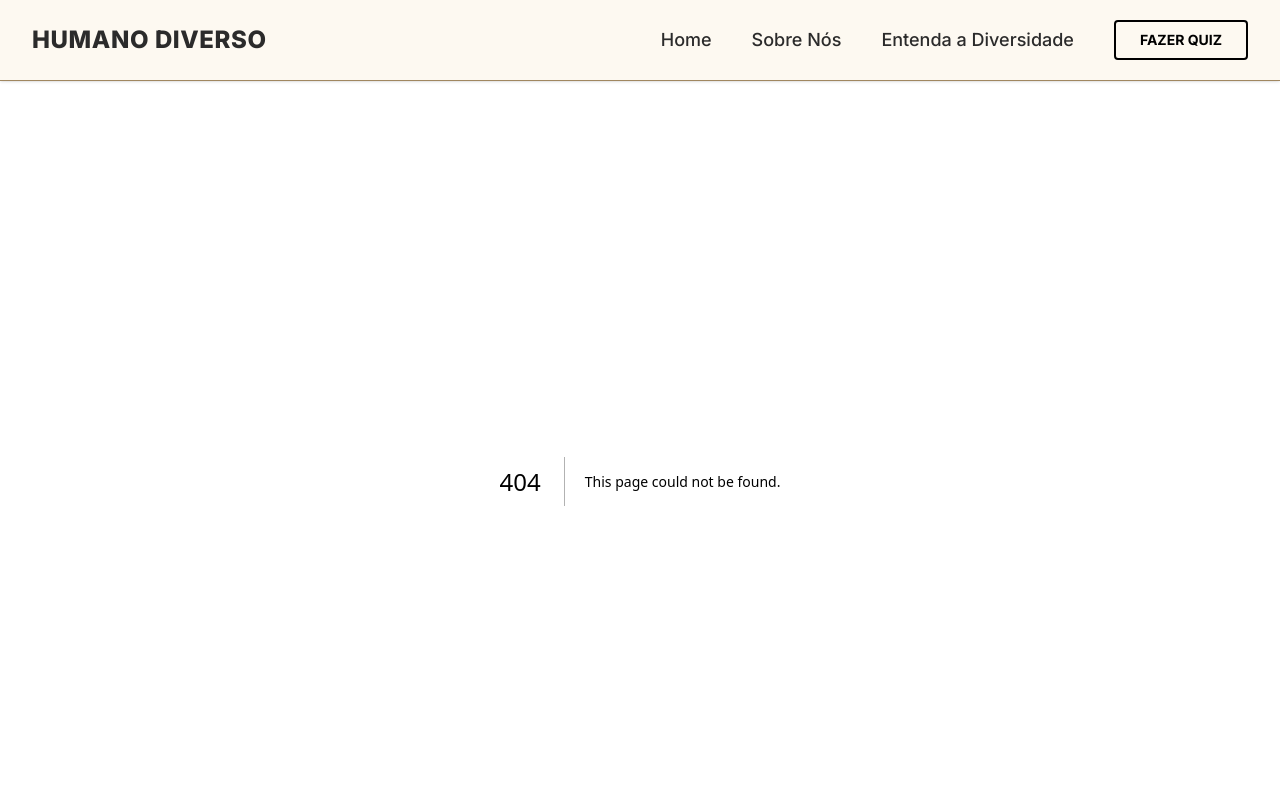
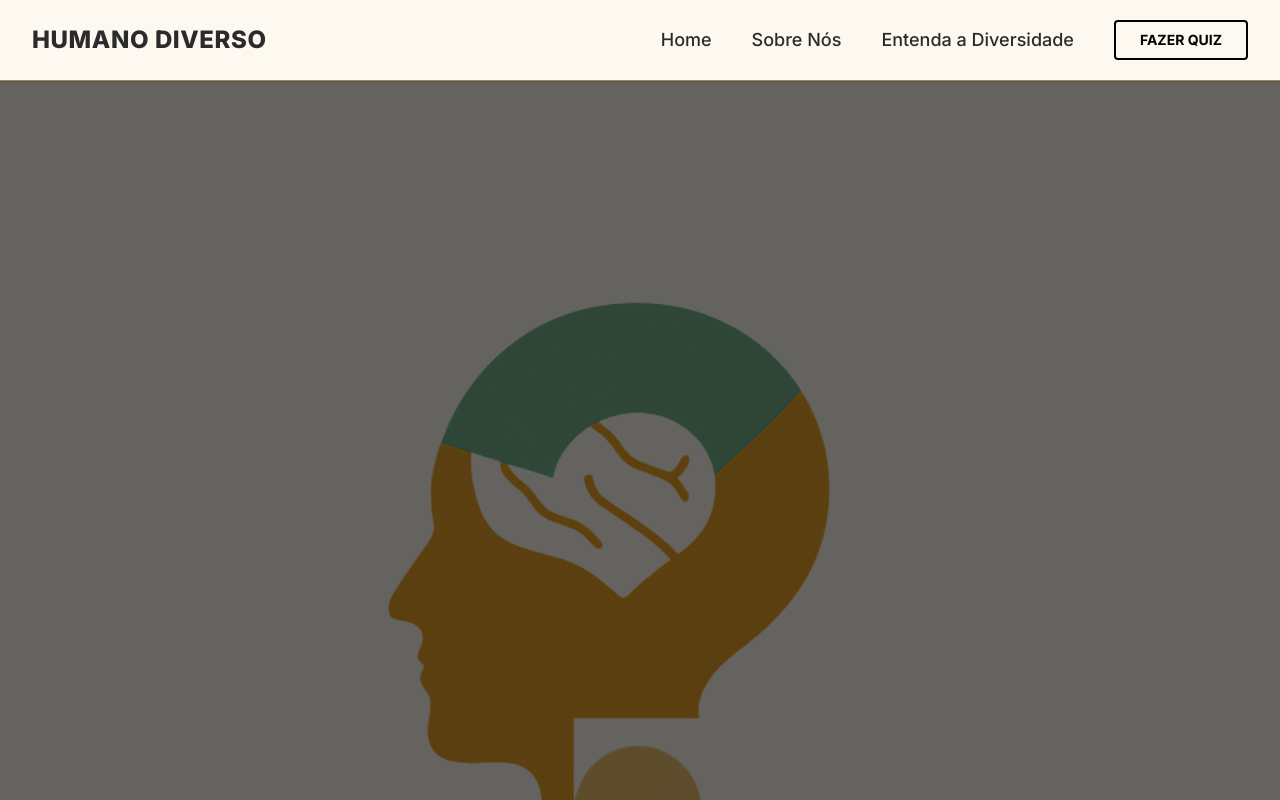
Before and after one commit to camilagrandinii/humano-diverso, a Next.js app: page /understand-diversity/lgbt in a window 1280 px wide. Before the commit this address had no page. Shown: the top 800 px of the page. Built offline with nearby package versions, Linux system fonts and the light colour scheme.

Commit message:
[CG] feat: creation of basic structure of lgbt, blackness and feminism informative pages + route refs corrections + about us text improvement

```diff
--- /dev/null
+++ b/src/app/(pages)/understand-diversity/feminism/page.tsx
@@ -0,0 +1,13 @@
+
+// app/page.tsx
+
+import HeroSection
+  from '@/features/understand-diversity/components/HeroSection';
+
+export default function UnderstandDiversity() {
+  return (
+    <>
+      <HeroSection />
+    </>
+  );
+}
--- /dev/null
+++ b/src/app/(pages)/understand-diversity/lgbt/page.tsx
@@ -0,0 +1,13 @@
+
+// app/page.tsx
+
+import HeroSection
+  from '@/features/understand-diversity/components/HeroSection';
+
+export default function UnderstandDiversity() {
+  return (
+    <>
+      <HeroSection />
+    </>
+  );
+}
--- /dev/null
+++ b/src/app/(pages)/understand-diversity/negritude/page.tsx
@@ -0,0 +1,13 @@
+
+// app/page.tsx
+
+import HeroSection
+  from '@/features/understand-diversity/components/HeroSection';
+
+export default function UnderstandDiversity() {
+  return (
+    <>
+      <HeroSection />
+    </>
+  );
+}
--- a/src/app/ui/components/NavBar.tsx
+++ b/src/app/ui/components/NavBar.tsx
@@ -4,9 +4,9 @@ import { useState } from 'react';
 import Link from 'next/link';
 
 const navLinks = [
-  { href: './', label: 'Home' },
-  { href: './about-us', label: 'Sobre Nós' },
-  { href: './understand-diversity', label: 'Entenda a Diversidade' },
+  { href: '/', label: 'Home' },
+  { href: '/about-us', label: 'Sobre Nós' },
+  { href: '/understand-diversity', label: 'Entenda a Diversidade' },
 ];
 
 const Navbar = () => {
@@ -37,7 +37,7 @@ const Navbar = () => {
               </Link>
             ))}
             <Link
-              href="quizzes"
+              href="/quizzes"
               className="uppercase border-2 text-black px-6 py-2 text-sm font-bold rounded transition duration-300 hover:bg-[#D8902E] hover:text-[#2B2B2B]"
             >
               Fazer Quiz
@@ -80,7 +80,7 @@ const Navbar = () => {
               </Link>
             ))}
             <Link
-              href="quizzes"
+              href="/quizzes"
               onClick={() => setIsMobileMenuOpen(false)}
               className="block text-center bg-[#2B2B2B] text-white px-4 py-2 uppercase text-sm font-bold rounded hover:bg-[#D8902E] hover:text-[#2B2B2B] transition"
             >
--- a/src/features/about-us/components/PersonalInfo.tsx
+++ b/src/features/about-us/components/PersonalInfo.tsx
@@ -21,11 +21,11 @@ const PersonalInfo = () => {
             </p>
 
             <p>
-              Juntas, buscamos aplicar nossos conhecimentos em projetos que envolvam desenvolvimento web, inteligência artificial, experiência do usuário e acessibilidade digital. Acreditamos na colaboração como motor do aprendizado e na tecnologia como ferramenta para transformação social.
+              Juntas, buscamos aplicar nossos conhecimentos em projetos que envolvam desenvolvimento web como motor do aprendizado e vemos na tecnologia uma ferramenta para transformação social.
             </p>
 
             <p>
-              Este projeto representa nosso compromisso com a construção de experiências significativas, que unem técnica, propósito e impacto.
+              Este projeto representa nosso compromisso com a emancipação de mentes visando indivíduos autônomos intelectualmente - e não fantoches. Unimos técnica, propósito e impacto.
             </p>
 
             <div className="space-y-2 pt-4">
--- a/src/features/home/components/GeneralSection.tsx
+++ b/src/features/home/components/GeneralSection.tsx
@@ -23,7 +23,7 @@ const GeneralSection = () => {
             E você? Já parou pra refletir se suas ideias são realmente suas?
           </p>
           <Link
-            href="/quiz"
+            href="/quizzes"
             className="text-base text-gray-800 underline underline-offset-2 hover:text-[#D8902E] font-medium transition"
           >
             Faça o quiz e descubra!
--- /dev/null
+++ b/src/features/understand-diversity/components/HeroSection.tsx
@@ -0,0 +1,28 @@
+'use client';
+import Image from 'next/image';
+
+const HeroSection = () => {
+  return (
+    <section
+      id="home"
+      className="relative h-[103vh] min-h-[400px] flex items-center justify-center text-white overflow-hidden bg-[#FDF9F1]"
+    >
+      {/* Background Image */}
+      <Image
+        src="/logo-humanos.png"
+        alt="Cabeça pensante, logo da Humanos - Diversos"
+        fill
+        className="object-cover object-bottom z-0"
+        quality={85}
+        priority
+        sizes="100vw"
+      />
+
+      {/* Overlay escura para contraste */}
+      <div className="absolute inset-0 bg-black/60 z-10" />
+
+    </section>
+  );
+};
+
+export default HeroSection;
--- a/src/features/understand-diversity/constants/DiversitySummary.tsx
+++ b/src/features/understand-diversity/constants/DiversitySummary.tsx
@@ -5,7 +5,7 @@ const diversitySubjects = [
     title: "Negritude no Brasil",
     description:
       "Explore as raízes africanas que moldaram o Brasil, conheça a resistência dos povos negros ao longo da história e descubra como a cultura negra continua a transformar nossa sociedade.",
-    linkUrl: "#tours",
+    linkUrl: "understand-diversity/negritude",
   },
   {
     imageUrl: "/feminism-know-more.avif",
@@ -13,7 +13,7 @@ const diversitySubjects = [
     title: "Feminismo e sua História",
     description:
       "Entenda a evolução do feminismo desde suas primeiras ondas até os movimentos contemporâneos. Conheça as mulheres que desafiaram padrões e ajudaram a construir um mundo mais igualitário.",
-    linkUrl: "#cultura",
+    linkUrl: "understand-diversity/feminism",
   },
   {
     imageUrl: "/lgbt-know-more.webp",
@@ -21,7 +21,7 @@ const diversitySubjects = [
     title: "LGBTQIA+ e suas lutas",
     description:
       "Aprofunde-se na trajetória da comunidade LGBTQIA+: suas lutas por direitos, sua rica expressão cultural e as conquistas que pavimentaram o caminho para mais respeito e inclusão.",
-    linkUrl: "#fotos",
+    linkUrl: "understand-diversity/lgbt",
   },
 ];
 
```
